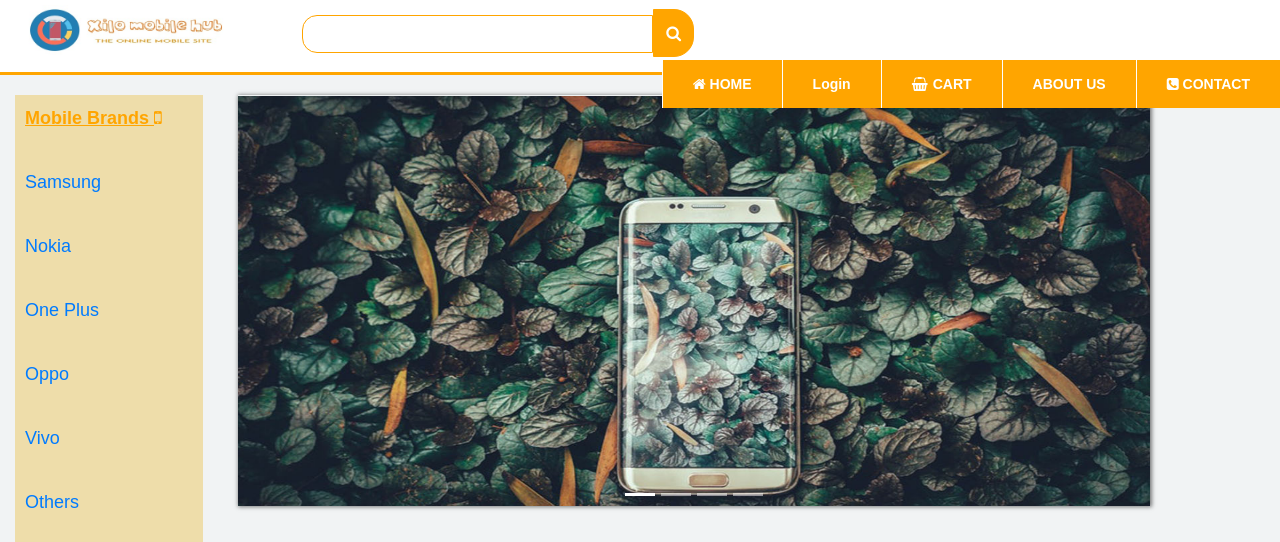
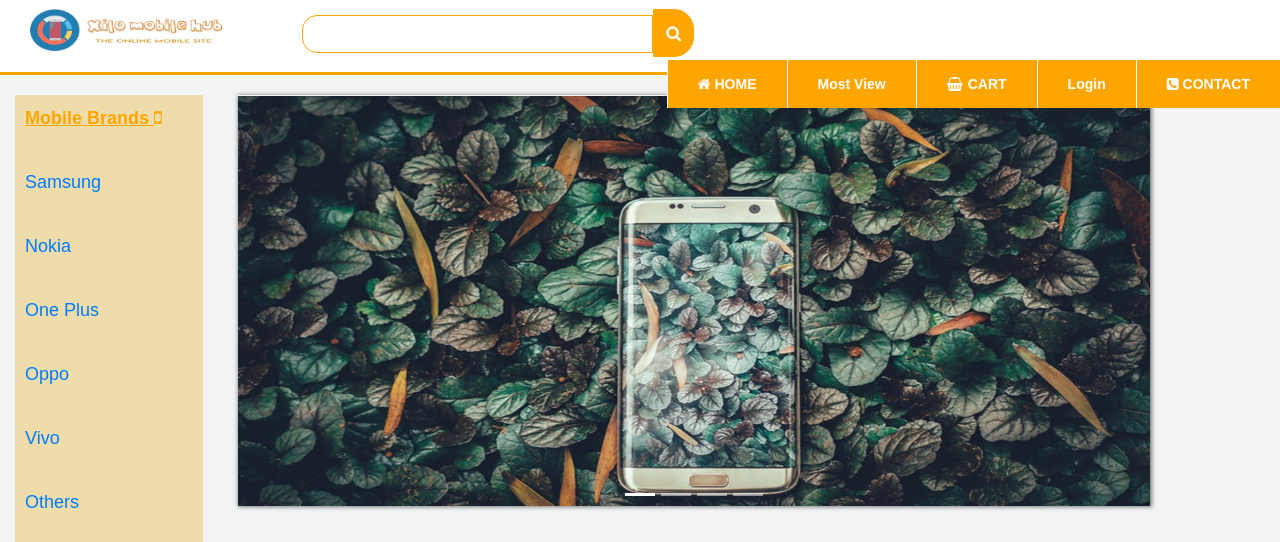
Before and after one commit to dkboss9/XiloMobile, a PHP site: page /project/home.php in a window 1280 px wide. Shown: the top 542 px of the page. Run offline with PHP 8.4, Linux system fonts and the light colour scheme.

Commit message:
Resolved Header

```diff
--- a/header.php
+++ b/header.php
@@ -17,6 +17,8 @@
 		  <div class="collapse navbar-collapse" id="navbarTogglerDemo03">
 				<ul>
 					<li><a href="home.php"><i class="fa fa-home"></i> HOME</a></li>
+					<li><a href="mostviewDisplay.php">Most View</a></li>
+					<li><a href="#"><i class="fa fa-shopping-basket"></i>CART</a></li>
 					<?php
 						if (empty($_SESSION['username']))
 						{ ?>
@@ -34,8 +36,6 @@
 				      </div>
 					</li>
 					<?php } ?>
-					<li><a href="#"><i class="fa fa-shopping-basket"></i>CART</a></li>
-					<li><a href="#">ABOUT US</a></li>
 					<li><a href="#"><i class="fa fa-phone-square" aria-hidden="true"></i> CONTACT</a></li>
 				</ul>
 		<style>
```
